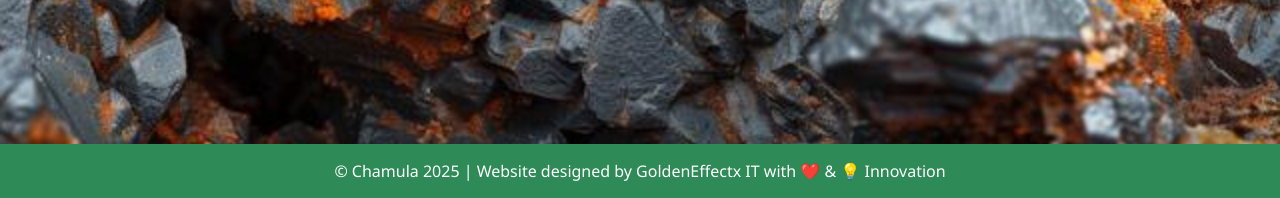
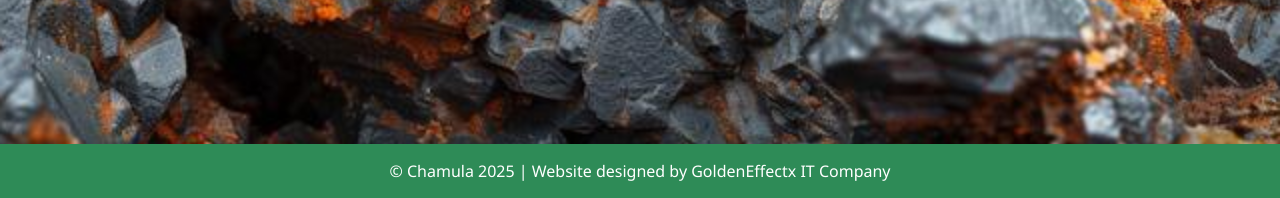
Before and after one commit to wanasayila-fun/chamularesourceslimited, a plain HTML site: page contact.html in a window 1280 px wide. Shown: the part 602-800 px from the top of the page. Drawn offline with Linux system fonts and the light colour scheme.

Commit message:
Update contact.html
Updated

```diff
--- a/contact.html
+++ b/contact.html
@@ -60,7 +60,7 @@
   </main>
 
   <footer>
-    <p>&copy; Chamula 2025 | Website designed by GoldenEffectx IT with ❤️ & 💡 Innovation</p>
+    <p>&copy; Chamula 2025 | Website designed by GoldenEffectx IT Company</p>
   </footer>
 </body>
 </html>
```
